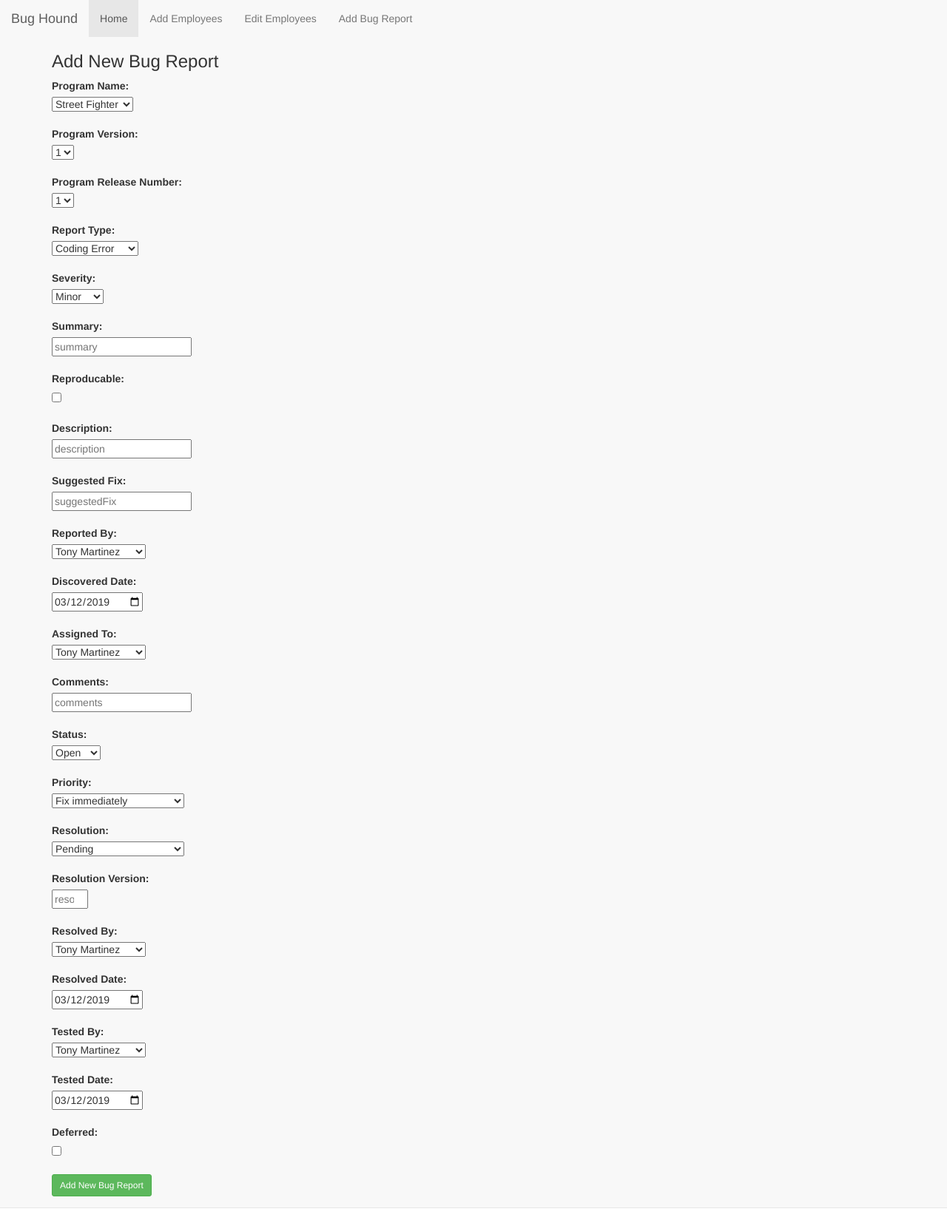
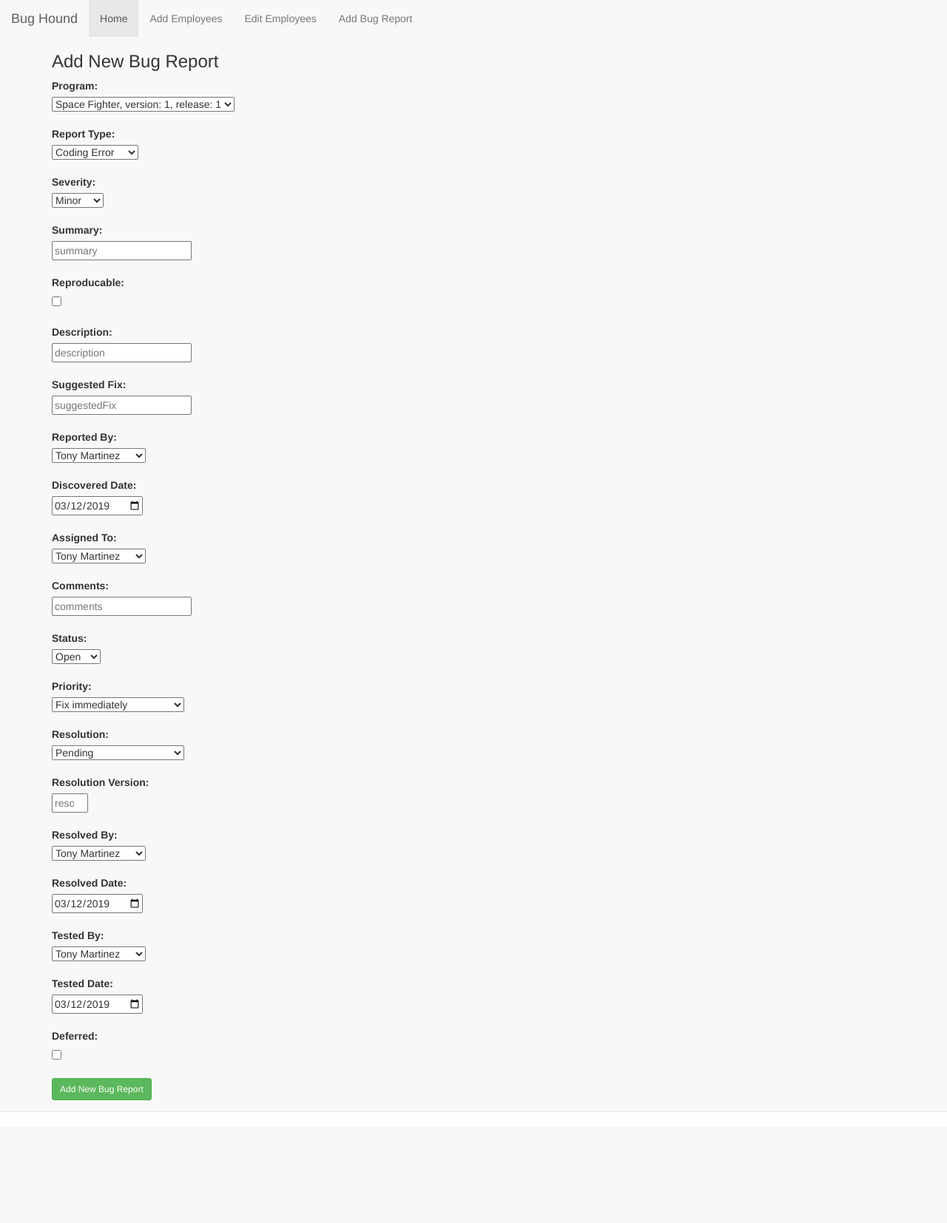
Before and after one commit to ischenck/BugTracking, a Flask app: page /bug_report/ in a window 1280 px wide. Shown: the whole page at 74% size. After the commit the page ends 1504 px from the top, so only its background shows below. Run offline with Flask 2, Linux system fonts and the light colour scheme; data comes from the database, SQL or seed files in the repository; data that the repository does not hold is empty; some libraries are stand-ins or nearby versions.

Commit message:
gave up on conditional forms for now, each project with separate versions and release numbers is treated as an individual.  Not ideal but can work on later.

```diff
--- a/flask/app/forms.py
+++ b/flask/app/forms.py
@@ -13,11 +13,8 @@ from datetime import date
 
 
 class BugReportForm(FlaskForm):
-    programName = SelectField('Program', validators=[InputRequired()], id='program_name'
+    program = SelectField('Program', validators=[InputRequired()]
         )
-    programVersion = SelectField('Version', validators=[InputRequired()], coerce=int, id='program_version'
-        )
-    programReleaseNumber = SelectField('Release Number', validators=[InputRequired()], coerce=int, id='program_release_number')
 
     reportType = SelectField("Report Type", choices=[(1, "Coding Error"),
         (2, "Suggestion"), (3, "Documentation"),
--- a/flask/app/routes.py
+++ b/flask/app/routes.py
@@ -149,15 +149,10 @@ def bug_report():
     cursor.execute(sql)
 
     programs = cursor.fetchall()
-    names = [i[1] for i in programs]
-    nameset = set(names)
-    uniqueNames = list(nameset)
-    programNames =  [(i, i) for i in uniqueNames]
-    programVersions = [(i[2], i[2]) for i in programs]
-    programReleaseNumbers = [(i[3], i[3]) for i in programs]
-    form.programName.choices = programNames
-    form.programVersion.choices = programVersions
-    form.programReleaseNumber.choices = programReleaseNumbers
+    programStr = "%s, version: %s, release: %s"
+    programList = [(i[0], (programStr % i[1:4])) for i in programs]
+
+    form.program.choices = programList
 
     sql = "SELECT employeeId, name FROM Employee"
     cursor.execute(sql)
@@ -170,66 +165,52 @@ def bug_report():
     form.testedBy.choices = employees
     if  request.method == 'GET':
         return render_template('bug_report.html', form=form, error=error)
-    if request.method == 'POST':
-        #form.programName.choices = programs
-        #form.programVersion.choices = programVersions
-        #form.programReleaseNumber.choices = programReleaseNumbers
-        #form.reportedBy.choices = employees
-        #form.assignedTo.choices = employees
-        #form.resolvedBy.choices = employees
-        #form.testedBy.choices = employees
-        if form.validate_on_submit():
-            program = [program for program in programs
-                if program[1] == form.programName.data and
-                program[2] == form.programVersion.data and
-                program[3] == form.programReleaseNumber.data
-                ]
-            programId = program[0][0]
-            reproducable = int(str(form.reproducable.data) == 'True')
-            deferred = int(str(form.deferred.data) == 'True')
-            bugReportData = (
-                str(programId),
-                str(form.reportType.data),
-                str(form.severity.data),
-                str(form.summary.data),
-                str(reproducable),
-                str(form.description.data),
-                str(form.suggestedFix.data),
-                str(form.reportedBy.data),
-                str(form.discoveredDate.data),
-                str(form.assignedTo.data),
-                str(form.comments.data),
-                str(form.status.data),
-                str(form.priority.data),
-                str(form.resolution.data),
-                str(form.resolutionVersion.data),
-                str(form.resolvedBy.data),
-                str(form.resolvedDate.data),
-                str(form.testedBy.data),
-                str(form.testedDate.data),
-                str(deferred)
-                )
-            try:
-                sql = "INSERT INTO BugReport (programId, reportType, severity, summary, \
-                    reproducable, description, suggestedFix, reportedBy, discoveredDate, \
-                    assignedTo, comments, status, priority, resolution, \
-                    resolutionVersion, resolvedBy, resolvedDate, testedBy, testedDate, deferred) \
-                    VALUES (%s, %s, %s, %s, %s, %s, %s, %s, %s, %s, %s, %s, %s, %s, %s, %s, %s, %s, %s, %s)"
+    if form.validate_on_submit():
+        reproducable = int(str(form.reproducable.data) == 'True')
+        deferred = int(str(form.deferred.data) == 'True')
+        bugReportData = (
+            str(form.program.data),
+            str(form.reportType.data),
+            str(form.severity.data),
+            str(form.summary.data),
+            str(reproducable),
+            str(form.description.data),
+            str(form.suggestedFix.data),
+            str(form.reportedBy.data),
+            str(form.discoveredDate.data),
+            str(form.assignedTo.data),
+            str(form.comments.data),
+            str(form.status.data),
+            str(form.priority.data),
+            str(form.resolution.data),
+            str(form.resolutionVersion.data),
+            str(form.resolvedBy.data),
+            str(form.resolvedDate.data),
+            str(form.testedBy.data),
+            str(form.testedDate.data),
+            str(deferred)
+            )
+        try:
+            sql = "INSERT INTO BugReport (programId, reportType, severity, summary, \
+                reproducable, description, suggestedFix, reportedBy, discoveredDate, \
+                assignedTo, comments, status, priority, resolution, \
+                resolutionVersion, resolvedBy, resolvedDate, testedBy, testedDate, deferred) \
+                VALUES (%s, %s, %s, %s, %s, %s, %s, %s, %s, %s, %s, %s, %s, %s, %s, %s, %s, %s, %s, %s)"
 
-                cursor.execute(sql, bugReportData)
-                con.commit()
-                print('New Bug Report added')
-                return redirect(url_for('bug_report'))
-            except Exception as e:
-                print("Problem inserting into db: " + str(e))
-                return redirect(url_for('bug_report'))
+            cursor.execute(sql, bugReportData)
+            con.commit()
+            print('New Bug Report added')
+            return redirect(url_for('bug_report'))
+        except Exception as e:
+            print("Problem inserting into db: " + str(e))
+            return redirect(url_for('bug_report'))
 
     return render_template('bug_report.html', form=form, error=error)
 
-
+'''
 @app.route('/_get_program_info/')
 def _get_program_info():
-    programName = request.args.get('programName', type=str)
+    programName = request.args.get('programName', '01', type=str)
     print(programName)
     con = mysql.connect()
     cursor = con.cursor()
@@ -238,3 +219,4 @@ def _get_program_info():
     info = cursor.fetchall()
     print(info)
     return jsonify(info)
+'''
--- a/flask/app/templates/bug_report.html
+++ b/flask/app/templates/bug_report.html
@@ -1,52 +1,6 @@
 {% extends "base.html" %}
 {% import 'bootstrap/wtf.html' as wtf %}
 {% block content %}
-<script src="https://ajax.googleapis.com/ajax/libs/jquery/3.3.1/jquery.min.js"></script>
-  <script charset="utf-8", type="text/javascript">
-  $(function(){
-
-     var dropdown = {
-       programName: $('program_name'),
-       programVersion: $('program_version'),
-       programReleaseNumber: $('program_release_number')
-     };
-
-     updateProgram();
-
-     function updateProgram() {
-       var send = {
-         programName: dropdown.programName.val()
-       };
-       dropdown.programVersion.attr('disabled', 'disabled');
-       dropdown.programVersion.empty();
-       dropdown.programReleaseNumber.attr('disabled', 'disabled');
-       dropdown.programReleaseNumber.empty();
-       $.getJSON("{{ url_for('_get_program_info') }}", send, function(data) {
-         data.forEach(function(item) {
-           dropdown.programVersion.append(
-             $('<option>', {
-               value: item[0],
-               text: item[0]
-             })
-           );
-           dropdown.programReleaseNumber.append(
-             $('<option>', {
-               value: item[1],
-               text: item[1]
-             })
-           );
-         });
-         dropdown.programVersion.removeAttr('disabled');
-         dropdown.programReleaseNumber.removeAttr('disabled');
-       });
-     }
-
-     dropdown.programName.on('change', function() {
-       updateProgram();
-     });
-   });
-
-  </script>
 
 <div class="container">
 <div class="row align-items center justify-content-center">
@@ -56,38 +10,12 @@
  <form method="POST" action="/bug_report/" role="form">
   {{ form.csrf_token }}
 
-  <label for="programName">Program Name:</label>
+  <label for="programName">Program:</label>
   <div class="input-group">
-    {{ form.programName(placeholder="programName") }}
-    {% if form.programName.errors %}
+    {{ form.program(placeholder="program") }}
+    {% if form.program.errors %}
       <span class="error">
-        {% for error in form.programName.errors %}
-          {{ error }}
-        {% endfor %}
-      </span>
-    {% endif %}
-  </div>
-  <br>
-
-    <label for"programVersion">Program Version:</label>
-  <div class="input-group">
-    {{ form.programVersion(placeholder="programVersion") }}
-    {% if form.programVersion.errors %}
-      <span class="error">
-        {% for error in form.programVersion.errors %}
-          {{ error }}
-        {% endfor %}
-      </span>
-    {% endif %}
-  </div>
-  <br>
-
-    <label for="programReleaseNumber">Program Release Number:</label>
-  <div class="input-group">
-    {{ form.programReleaseNumber(placeholder="programReleaseNumber") }}
-    {% if form.programReleaseNumber.errors %}
-      <span class="error">
-        {% for error in form.programReleaseNumber.errors %}
+        {% for error in form.program.errors %}
           {{ error }}
         {% endfor %}
       </span>
@@ -351,5 +279,4 @@
 </div>
 </div>
 
-
 {% endblock %}
```
